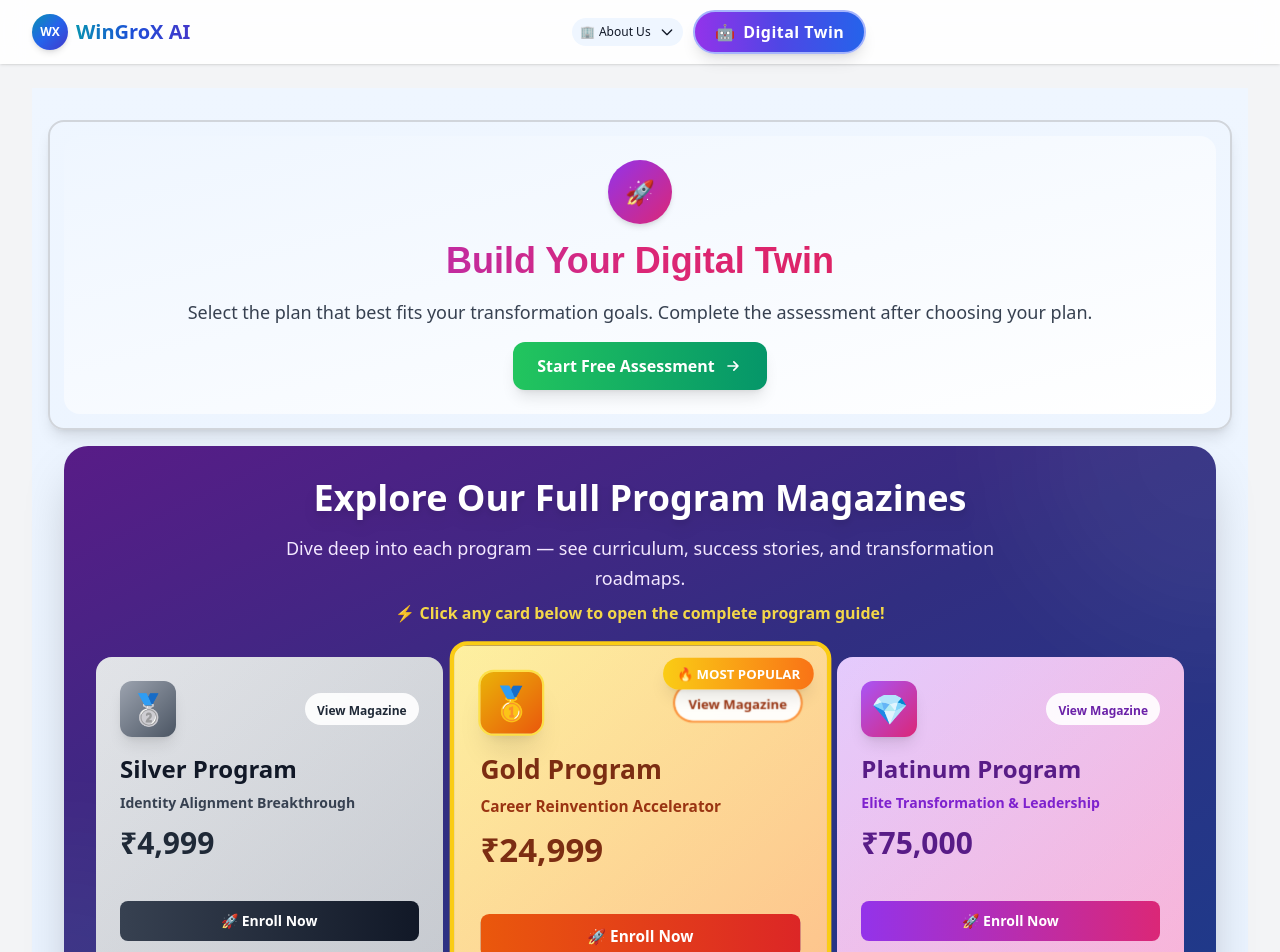
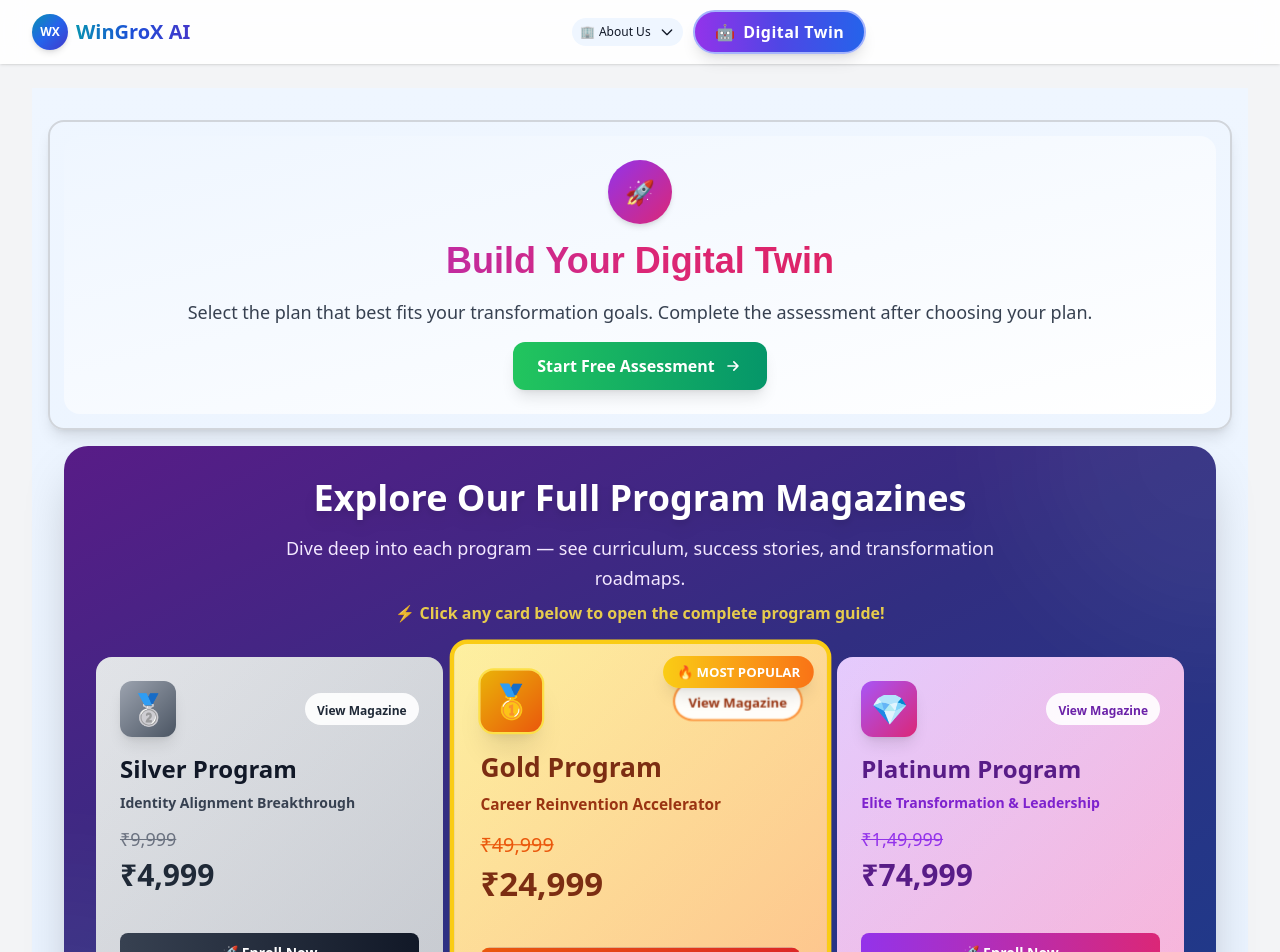
Before and after one commit to shivanichhabra4u10-cmyk/wingro, a React (Create React App) app in the folder client/: page /digital-twin in a window 1280 px wide. Shown: the top 952 px of the page. Built offline with nearby package versions, Linux system fonts and the light colour scheme.

Commit message:
updated links and price

```diff
--- a/client/src/components/DigitalTwinPricingPlans.tsx
+++ b/client/src/components/DigitalTwinPricingPlans.tsx
@@ -57,6 +57,8 @@
       title: 'DIGITAL TWIN STARTER',
       subtitle: 'Discover Yourself. Begin Your Reinvention.',
       price: 'FREE',
+      priceValue: 0,
+      currency: 'INR',
       badge: 'Current Plan',
       description: 'This free experience helps you decode who you are today so you can start moving toward who you want to become. Get a powerful snapshot of your strengths, energy patterns, and direction.',
       features: [
@@ -123,8 +125,8 @@
       id: 'platinum-mastery',
       title: 'PLATINUM',
       subtitle: 'Elite Transformation & Leadership Mastery',
-      price: '₹75,000',
-      priceValue: 75000,
+      price: '₹74,999',
+      priceValue: 74999,
       currency: 'INR',
       badge: 'Elite',
       description: 'Your Digital Twin evolves into your Performance Co-Pilot',
@@ -176,7 +178,7 @@
               {/* Silver Magazine Card */}
               <div className="group relative overflow-hidden rounded-2xl border-3 border-white/30 hover:border-white/60 transition-all bg-gradient-to-br from-gray-100 to-gray-200">
                 <a
-                  href="https://heyzine.com/flip-book/557e60d24e.html#page/2"
+                  href="https://heyzine.com/flip-book/db6b06d90f.html#page/1"
                   target="_blank"
                   rel="noopener noreferrer"
                   className="block p-6 hover:shadow-2xl transition-all"
@@ -193,7 +195,10 @@
                     </div>
                     <h4 className="font-black text-2xl text-gray-900 mb-2">Silver Program</h4>
                     <p className="text-sm text-gray-700 font-semibold mb-3">Identity Alignment Breakthrough</p>
-                    <p className="text-3xl font-black text-gray-800 mb-4">₹4,999</p>
+                    <div className="mb-4">
+                      <p className="text-lg text-gray-500 line-through mb-1">₹9,999</p>
+                      <p className="text-3xl font-black text-gray-800">₹4,999</p>
+                    </div>
                   </div>
                 </a>
                 <div className="relative z-10 px-6 pb-6">
@@ -217,7 +222,7 @@
                   </span>
                 </div>
                 <a
-                  href="https://heyzine.com/flip-book/d9de1ac3f8.html"
+                  href="https://heyzine.com/flip-book/d419b60858.html#page/1"
                   target="_blank"
                   rel="noopener noreferrer"
                   className="block p-6 hover:shadow-2xl transition-all"
@@ -234,7 +239,10 @@
                     </div>
                     <h4 className="font-black text-2xl text-orange-900 mb-2">Gold Program</h4>
                     <p className="text-sm text-orange-800 font-bold mb-3">Career Reinvention Accelerator</p>
-                    <p className="text-3xl font-black text-orange-900 mb-4">₹24,999</p>
+                    <div className="mb-4">
+                      <p className="text-lg text-orange-600 line-through mb-1">₹49,999</p>
+                      <p className="text-3xl font-black text-orange-900">₹24,999</p>
+                    </div>
                   </div>
                 </a>
                 <div className="relative z-10 px-6 pb-6">
@@ -253,7 +261,7 @@
               {/* Platinum Magazine Card */}
               <div className="group relative overflow-hidden rounded-2xl border-3 border-white/30 hover:border-white/60 transition-all bg-gradient-to-br from-purple-100 to-pink-200">
                 <a
-                  href="https://heyzine.com/flip-book/6842909c74.html#page/1"
+                  href="https://heyzine.com/flip-book/a5c3f1a21f.html"
                   target="_blank"
                   rel="noopener noreferrer"
                   className="block p-6 hover:shadow-2xl transition-all"
@@ -270,7 +278,10 @@
                     </div>
                     <h4 className="font-black text-2xl text-purple-900 mb-2">Platinum Program</h4>
                     <p className="text-sm text-purple-700 font-semibold mb-3">Elite Transformation & Leadership</p>
-                    <p className="text-3xl font-black text-purple-900 mb-4">₹75,000</p>
+                    <div className="mb-4">
+                      <p className="text-lg text-purple-600 line-through mb-1">₹1,49,999</p>
+                      <p className="text-3xl font-black text-purple-900">₹74,999</p>
+                    </div>
                   </div>
                 </a>
                 <div className="relative z-10 px-6 pb-6">
```
